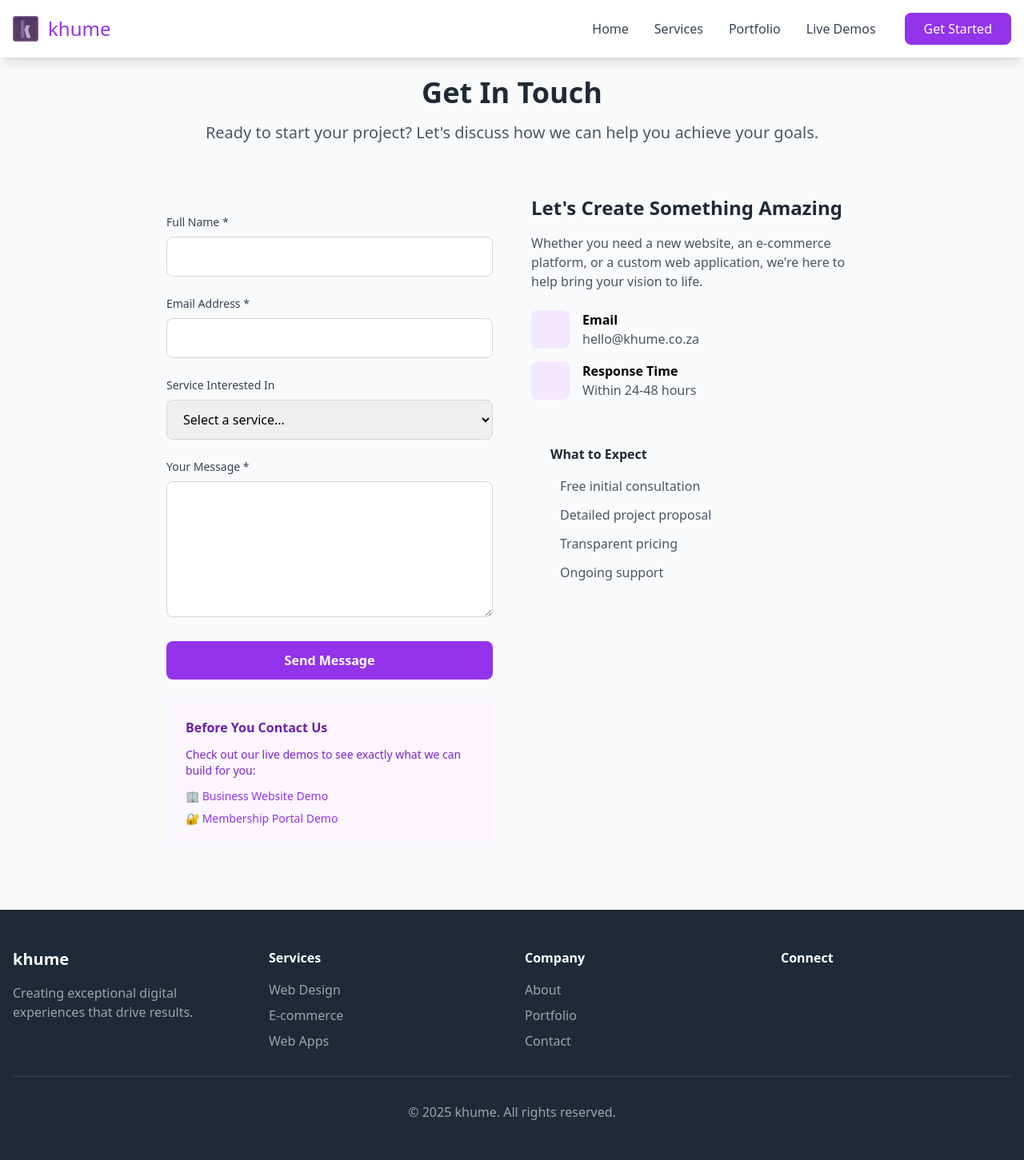
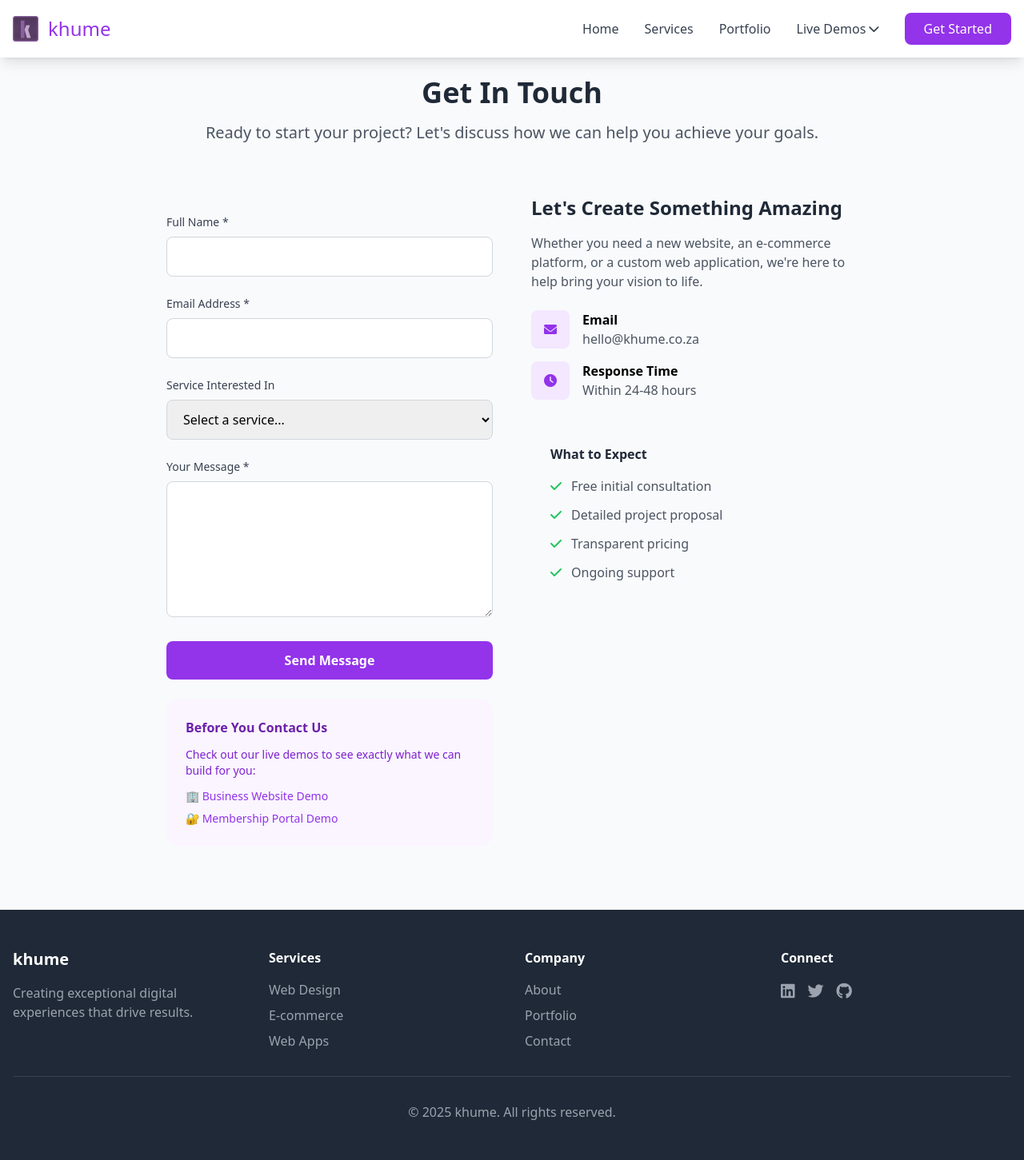
Before and after one commit to mknowledge3-cell/django, a Django app: page /contact/ in a window 1280 px wide. Shown: the whole page at 80% size. Run offline with Django 4.2, Linux system fonts and the light colour scheme; some libraries are stand-ins or nearby versions.

Commit message:
Contact page. Added icons. Final product. v1.0.0

```diff
--- a/sandbox/templates/sandbox/base_business.html
+++ b/sandbox/templates/sandbox/base_business.html
@@ -6,7 +6,7 @@
     <meta name="viewport" content="width=device-width, initial-scale=1.0">
     <title>{% block title %}{{ demo_data.company_name }} - {{ demo_data.tagline }}{% endblock %}</title>
     <script src="https://cdn.tailwindcss.com"></script>
-    <link href="https://cdnjs.cloudflare.com/ajax/libs/font-awesome/6.0.0/css/all.min.css" rel="stylesheet, preconnect">
+    <link href="https://cdnjs.cloudflare.com/ajax/libs/font-awesome/6.0.0/css/all.min.css" rel="stylesheet">
     <style>
         .demo-banner {
             background: linear-gradient(90deg, #ff6b6b, #ee5a24);
--- a/sandbox/templates/sandbox/base_membership.html
+++ b/sandbox/templates/sandbox/base_membership.html
@@ -6,7 +6,7 @@
     <meta name="viewport" content="width=device-width, initial-scale=1.0">
     <title>{% block title %}{{ demo_data.site_name }} - {{ demo_data.tagline }}{% endblock %}</title>
     <script src="https://cdn.tailwindcss.com"></script>
-    <link href="https://cdnjs.cloudflare.com/ajax/libs/font-awesome/6.0.0/css/all.min.css" rel="stylesheet, preconnect">
+    <link href="https://cdnjs.cloudflare.com/ajax/libs/font-awesome/6.0.0/css/all.min.css" rel="stylesheet">
     <style>
         .demo-banner {
             background: linear-gradient(90deg, #10b981, #059669);
--- a/templates/base.html
+++ b/templates/base.html
@@ -34,7 +34,7 @@
 
     <title>khume - Home</title>
     <script src="https://cdn.tailwindcss.com"></script>
-    <link href="https://cdnjs.cloudflare.com/ajax/libs/font-awesome/6.0.0/css/all.min.css" rel="stylesheet, reconnect">
+    <link href="https://cdnjs.cloudflare.com/ajax/libs/font-awesome/6.0.0/css/all.min.css" rel="stylesheet">
     <style>
         .gradient-bg {
             background: linear-gradient(135deg, #B700D3 0%, #005BC8 100%);
```
